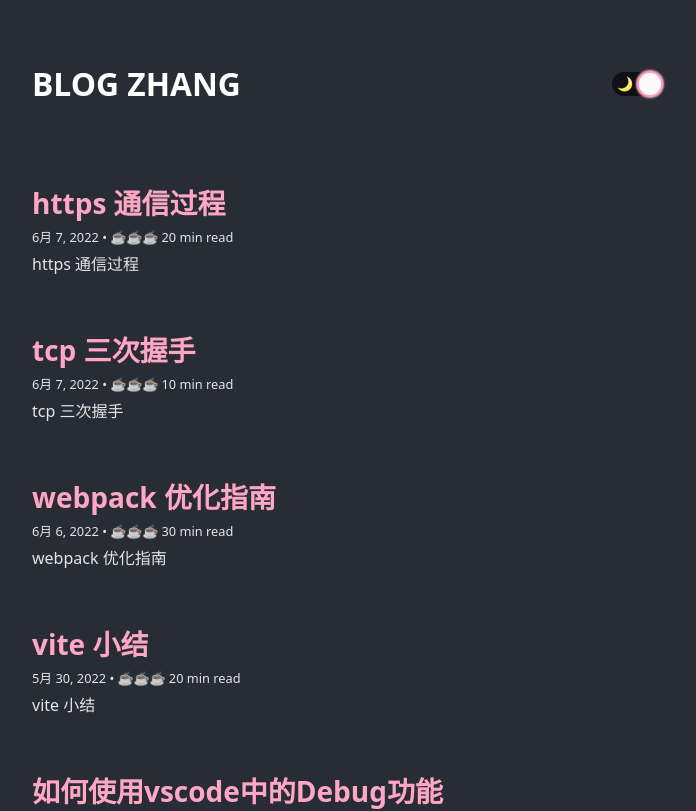
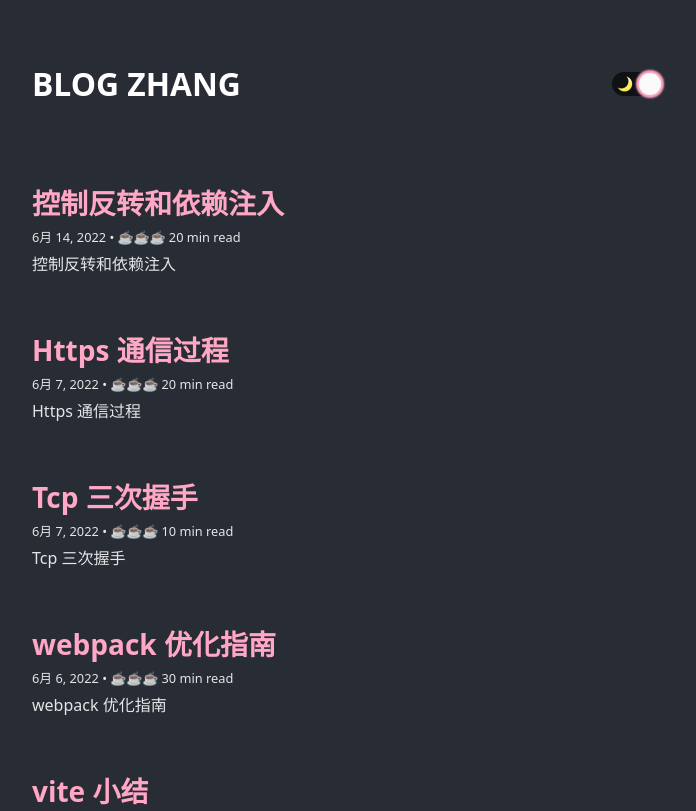
Before and after one commit to zlqxk/zlqxk.github.io, a Next.js app: page / in a window 1280 px wide. Shown: the top 811 px of the page, without its empty margins (293-989 px from the left). Built offline with nearby package versions, Linux system fonts and the light colour scheme.

Commit message:
人生代代无穷已,江月年年只相似

```diff
--- a/src/catalogue/index.ts
+++ b/src/catalogue/index.ts
@@ -1,13 +1,19 @@
 export default [
   {
-    title: 'https 通信过程',
-    subtitle: 'https 通信过程',
+    title: '控制反转和依赖注入',
+    subtitle: '控制反转和依赖注入',
+    dateAndTime: '6月 14, 2022 • ☕️☕️☕️ 20 min read',
+    href: 'ioc-di',
+  },
+  {
+    title: 'Https 通信过程',
+    subtitle: 'Https 通信过程',
     dateAndTime: '6月 7, 2022 • ☕️☕️☕️ 20 min read',
     href: 'https-handshake',
   },
   {
-    title: 'tcp 三次握手',
-    subtitle: 'tcp 三次握手',
+    title: 'Tcp 三次握手',
+    subtitle: 'Tcp 三次握手',
     dateAndTime: '6月 7, 2022 • ☕️☕️☕️ 10 min read',
     href: 'tcp-handshake',
   },
```
Also changed, not shown: src/article/ioc-di/index.md (added, +36 -0 lines).
